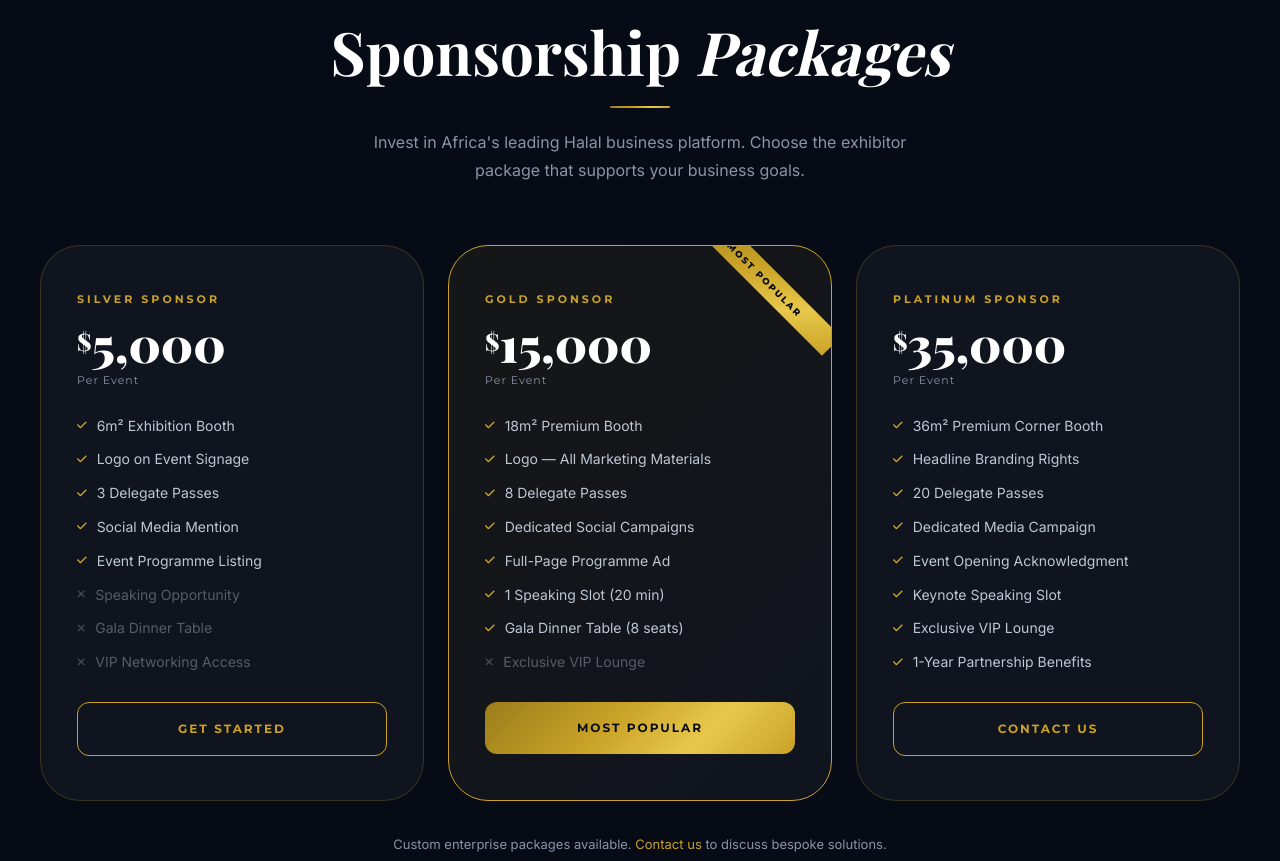
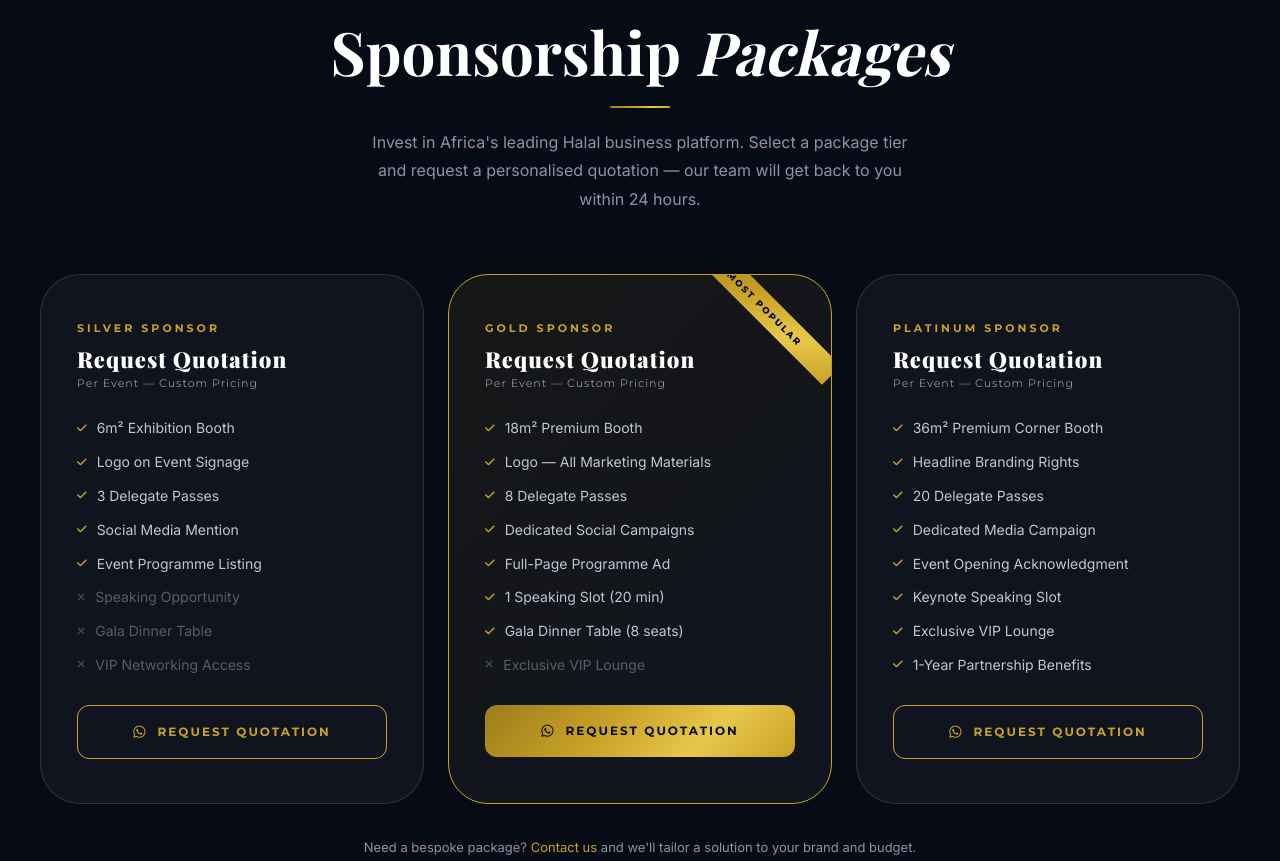
Before and after one commit to Afrinetix/IshmarExpo-Website, a plain HTML site: page services.html in a window 1280 px wide. Shown: the part 3042-3903 px from the top of the page. Drawn offline with nearby package versions, Linux system fonts and the light colour scheme; a web font is replaced by a local one.

Commit message:
Replace sponsorship fixed prices with request quotation
Removed USD pricing from Silver/Gold/Platinum packages.
Each tier now shows 'Request Quotation' with a WhatsApp direct link
pre-filled with the package name for quick inquiry.

Co-Authored-By: Claude Sonnet 4.6 <noreply@anthropic.com>

```diff
--- a/services.html
+++ b/services.html
@@ -280,13 +280,13 @@
         <div class="section-label">Sponsorship</div>
         <h2 class="section-title">Sponsorship <em>Packages</em></h2>
         <div class="gold-line center"></div>
-        <p class="section-subtitle">Invest in Africa's leading Halal business platform. Choose the exhibitor package that supports your business goals.</p>
+        <p class="section-subtitle">Invest in Africa's leading Halal business platform. Select a package tier and request a personalised quotation — our team will get back to you within 24 hours.</p>
       </div>
       <div class="grid grid-3" style="gap:24px;">
         <div class="package-card" data-aos="fade-up" data-aos-delay="0">
           <div class="package-name">Silver Sponsor</div>
-          <div class="package-price"><sup>$</sup>5,000</div>
-          <div class="package-period">Per Event</div>
+          <div class="package-price" style="font-size:22px;letter-spacing:1px;">Request Quotation</div>
+          <div class="package-period">Per Event — Custom Pricing</div>
           <div class="package-features">
             <div class="package-feature"><i class="fas fa-check"></i> 6m² Exhibition Booth</div>
             <div class="package-feature"><i class="fas fa-check"></i> Logo on Event Signage</div>
@@ -297,12 +297,12 @@
             <div class="package-feature inactive"><i class="fas fa-times"></i> Gala Dinner Table</div>
             <div class="package-feature inactive"><i class="fas fa-times"></i> VIP Networking Access</div>
           </div>
-          <a href="contact.html" class="btn btn-gold-outline" style="width:100%;justify-content:center;">Get Started</a>
+          <a href="https://wa.me/254721639164?text=Hello!%20I%20would%20like%20to%20request%20a%20quotation%20for%20the%20Silver%20Sponsorship%20Package." class="btn btn-gold-outline" style="width:100%;justify-content:center;" target="_blank" rel="noopener"><i class="fab fa-whatsapp"></i> Request Quotation</a>
         </div>
         <div class="package-card featured" data-aos="fade-up" data-aos-delay="150">
           <div class="package-name">Gold Sponsor</div>
-          <div class="package-price"><sup>$</sup>15,000</div>
-          <div class="package-period">Per Event</div>
+          <div class="package-price" style="font-size:22px;letter-spacing:1px;">Request Quotation</div>
+          <div class="package-period">Per Event — Custom Pricing</div>
           <div class="package-features">
             <div class="package-feature"><i class="fas fa-check"></i> 18m² Premium Booth</div>
             <div class="package-feature"><i class="fas fa-check"></i> Logo — All Marketing Materials</div>
@@ -313,12 +313,12 @@
             <div class="package-feature"><i class="fas fa-check"></i> Gala Dinner Table (8 seats)</div>
             <div class="package-feature inactive"><i class="fas fa-times"></i> Exclusive VIP Lounge</div>
           </div>
-          <a href="contact.html" class="btn btn-primary" style="width:100%;justify-content:center;">Most Popular</a>
+          <a href="https://wa.me/254721639164?text=Hello!%20I%20would%20like%20to%20request%20a%20quotation%20for%20the%20Gold%20Sponsorship%20Package." class="btn btn-primary" style="width:100%;justify-content:center;" target="_blank" rel="noopener"><i class="fab fa-whatsapp"></i> Request Quotation</a>
         </div>
         <div class="package-card" data-aos="fade-up" data-aos-delay="300">
           <div class="package-name">Platinum Sponsor</div>
-          <div class="package-price"><sup>$</sup>35,000</div>
-          <div class="package-period">Per Event</div>
+          <div class="package-price" style="font-size:22px;letter-spacing:1px;">Request Quotation</div>
+          <div class="package-period">Per Event — Custom Pricing</div>
           <div class="package-features">
             <div class="package-feature"><i class="fas fa-check"></i> 36m² Premium Corner Booth</div>
             <div class="package-feature"><i class="fas fa-check"></i> Headline Branding Rights</div>
@@ -329,10 +329,10 @@
             <div class="package-feature"><i class="fas fa-check"></i> Exclusive VIP Lounge</div>
             <div class="package-feature"><i class="fas fa-check"></i> 1-Year Partnership Benefits</div>
           </div>
-          <a href="contact.html" class="btn btn-gold-outline" style="width:100%;justify-content:center;">Contact Us</a>
+          <a href="https://wa.me/254721639164?text=Hello!%20I%20would%20like%20to%20request%20a%20quotation%20for%20the%20Platinum%20Sponsorship%20Package." class="btn btn-gold-outline" style="width:100%;justify-content:center;" target="_blank" rel="noopener"><i class="fab fa-whatsapp"></i> Request Quotation</a>
         </div>
       </div>
-      <p style="text-align:center;margin-top:32px;font-size:13px;color:var(--gray);">Custom enterprise packages available. <a href="contact.html" style="color:var(--gold);">Contact us</a> to discuss bespoke solutions.</p>
+      <p style="text-align:center;margin-top:32px;font-size:13px;color:var(--gray);">Need a bespoke package? <a href="contact.html" style="color:var(--gold);">Contact us</a> and we'll tailor a solution to your brand and budget.</p>
     </div>
   </section>
 
```
